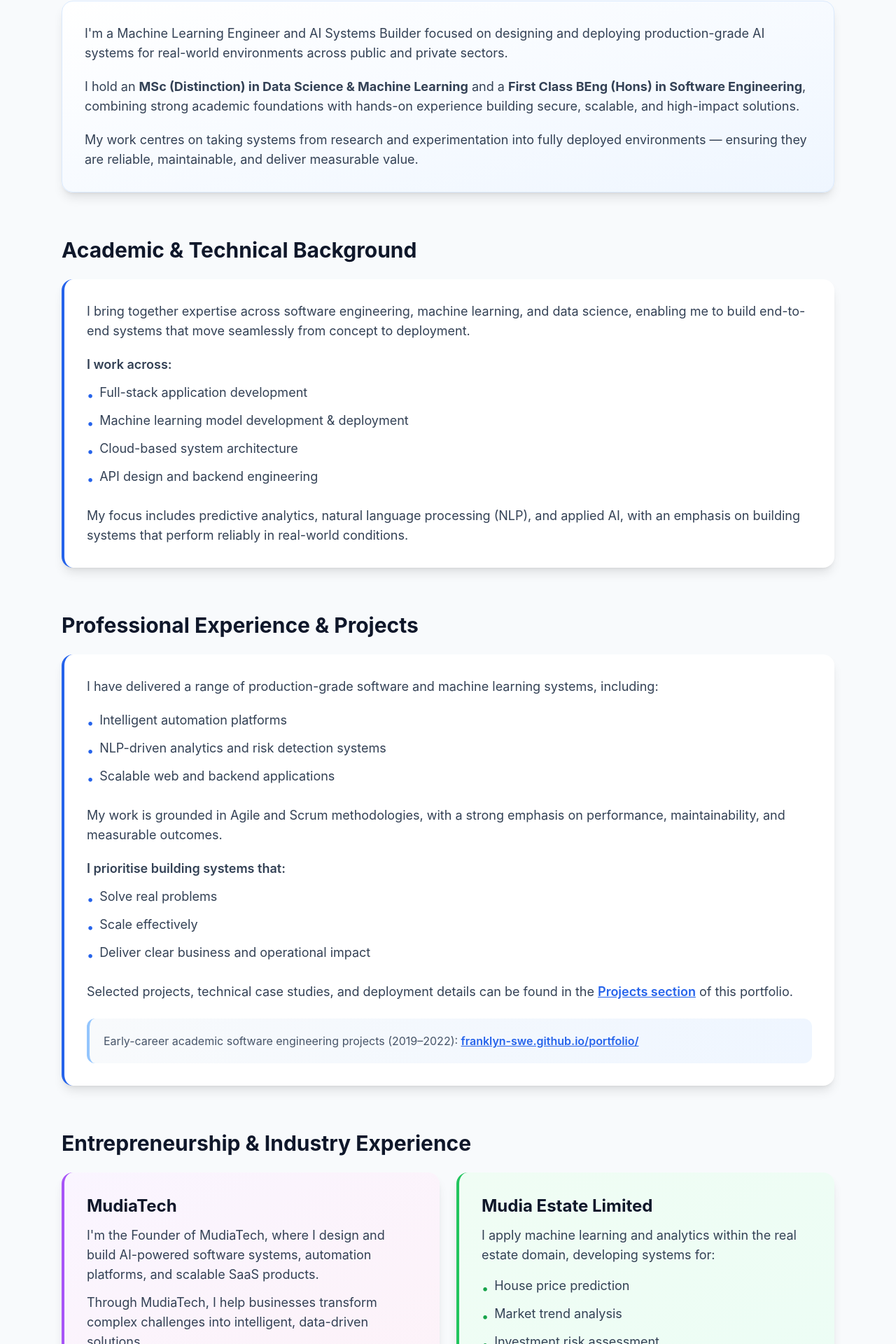
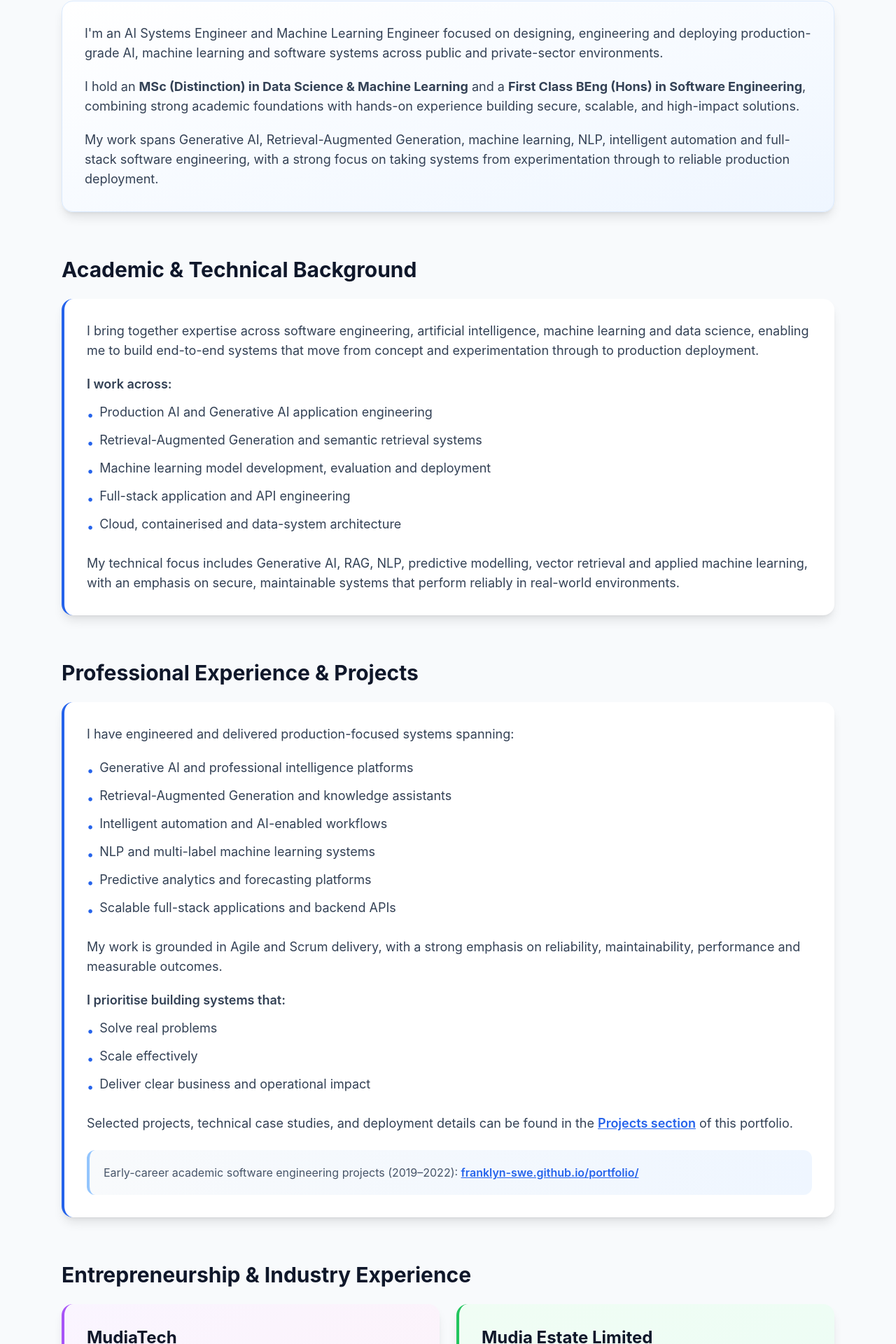
Before and after one commit to Franklyn-SWE/franklyn-portfolio, a React (Vite) app: page /about in a window 1280 px wide. Shown: the part 647-2567 px from the top of the page at 70% size. Built offline with nearby package versions, Linux system fonts and the light colour scheme.

Commit message:
content: refresh About page for current AI engineering profile

```diff
--- a/src/pages/About.jsx
+++ b/src/pages/About.jsx
@@ -30,9 +30,10 @@ export default function About() {
         </h2>
         <div className="bg-gradient-to-br from-white to-blue-50 p-6 md:p-8 rounded-2xl shadow-lg border border-blue-100">
           <p className="text-base md:text-lg text-slate-700 leading-relaxed mb-5">
-            I'm a Machine Learning Engineer and AI Systems Builder focused on
-            designing and deploying production-grade AI systems for real-world
-            environments across public and private sectors.
+            I'm an AI Systems Engineer and Machine Learning Engineer focused on
+            designing, engineering and deploying production-grade AI, machine
+            learning and software systems across public and private-sector
+            environments.
           </p>
           <p className="text-base md:text-lg text-slate-700 leading-relaxed mb-5">
             I hold an{" "}
@@ -45,9 +46,10 @@ export default function About() {
             building secure, scalable, and high-impact solutions.
           </p>
           <p className="text-base md:text-lg text-slate-700 leading-relaxed">
-            My work centres on taking systems from research and experimentation
-            into fully deployed environments &mdash; ensuring they are reliable,
-            maintainable, and deliver measurable value.
+            My work spans Generative AI, Retrieval-Augmented Generation,
+            machine learning, NLP, intelligent automation and full-stack
+            software engineering, with a strong focus on taking systems from
+            experimentation through to reliable production deployment.
           </p>
         </div>
       </section>
@@ -59,19 +61,21 @@ export default function About() {
         </h2>
         <div className="bg-white p-6 md:p-8 rounded-2xl shadow-lg border-l-4 border-blue-600">
           <p className="text-base md:text-lg text-slate-700 leading-relaxed mb-5">
-            I bring together expertise across software engineering, machine
-            learning, and data science, enabling me to build end-to-end systems
-            that move seamlessly from concept to deployment.
+            I bring together expertise across software engineering, artificial
+            intelligence, machine learning and data science, enabling me to
+            build end-to-end systems that move from concept and experimentation
+            through to production deployment.
           </p>
           <p className="text-base md:text-lg text-slate-700 font-semibold mb-3">
             I work across:
           </p>
           <ul className="space-y-2 mb-6">
             {[
-              "Full-stack application development",
-              "Machine learning model development & deployment",
-              "Cloud-based system architecture",
-              "API design and backend engineering",
+              "Production AI and Generative AI application engineering",
+              "Retrieval-Augmented Generation and semantic retrieval systems",
+              "Machine learning model development, evaluation and deployment",
+              "Full-stack application and API engineering",
+              "Cloud, containerised and data-system architecture",
             ].map((item) => (
               <li
                 key={item}
@@ -83,9 +87,10 @@ export default function About() {
             ))}
           </ul>
           <p className="text-base md:text-lg text-slate-700 leading-relaxed">
-            My focus includes predictive analytics, natural language processing
-            (NLP), and applied AI, with an emphasis on building systems that
-            perform reliably in real-world conditions.
+            My technical focus includes Generative AI, RAG, NLP, predictive
+            modelling, vector retrieval and applied machine learning, with an
+            emphasis on secure, maintainable systems that perform reliably in
+            real-world environments.
           </p>
         </div>
       </section>
@@ -97,14 +102,16 @@ export default function About() {
         </h2>
         <div className="bg-white p-6 md:p-8 rounded-2xl shadow-lg border-l-4 border-blue-600">
           <p className="text-base md:text-lg text-slate-700 leading-relaxed mb-5">
-            I have delivered a range of production-grade software and machine
-            learning systems, including:
+            I have engineered and delivered production-focused systems spanning:
           </p>
           <ul className="space-y-2 mb-6">
             {[
-              "Intelligent automation platforms",
-              "NLP-driven analytics and risk detection systems",
-              "Scalable web and backend applications",
+              "Generative AI and professional intelligence platforms",
+              "Retrieval-Augmented Generation and knowledge assistants",
+              "Intelligent automation and AI-enabled workflows",
+              "NLP and multi-label machine learning systems",
+              "Predictive analytics and forecasting platforms",
+              "Scalable full-stack applications and backend APIs",
             ].map((item) => (
               <li
                 key={item}
@@ -116,8 +123,9 @@ export default function About() {
             ))}
           </ul>
           <p className="text-base md:text-lg text-slate-700 leading-relaxed mb-5">
-            My work is grounded in Agile and Scrum methodologies, with a strong
-            emphasis on performance, maintainability, and measurable outcomes.
+            My work is grounded in Agile and Scrum delivery, with a strong
+            emphasis on reliability, maintainability, performance and measurable
+            outcomes.
           </p>
           <p className="text-base md:text-lg text-slate-700 font-semibold mb-3">
             I prioritise building systems that:
@@ -176,13 +184,14 @@ export default function About() {
               MudiaTech
             </h3>
             <p className="text-base md:text-lg text-slate-700 leading-relaxed mb-3">
-              I'm the Founder of MudiaTech, where I design and build AI-powered
-              software systems, automation platforms, and scalable SaaS
-              products.
+              I'm the Founder of MudiaTech, where I design and engineer
+              AI-powered software products, intelligent automation systems,
+              knowledge assistants and data-driven solutions.
             </p>
             <p className="text-base md:text-lg text-slate-700 leading-relaxed">
-              Through MudiaTech, I help businesses transform complex challenges
-              into intelligent, data-driven solutions.
+              Through MudiaTech, I focus on translating real business and
+              operational challenges into practical, scalable AI and software
+              systems.
             </p>
           </div>
           <div className="bg-gradient-to-br from-green-50 to-emerald-50 p-6 md:p-8 rounded-2xl shadow-lg border-l-4 border-green-500">
@@ -190,15 +199,16 @@ export default function About() {
               Mudia Estate Limited
             </h3>
             <p className="text-base md:text-lg text-slate-700 leading-relaxed mb-4">
-              I apply machine learning and analytics within the real estate
-              domain, developing systems for:
+              Through Mudia Estate Limited, I apply data science, machine
+              learning and analytics to property and investment decision-making,
+              including:
             </p>
             <ul className="space-y-2">
               {[
-                "House price prediction",
-                "Market trend analysis",
-                "Investment risk assessment",
-                "Customer sentiment analysis",
+                "Property price prediction and valuation",
+                "Market and trend analysis",
+                "Property deal assessment",
+                "Data-informed investment decision support",
               ].map((item) => (
                 <li
                   key={item}
@@ -220,9 +230,10 @@ export default function About() {
         </h2>
         <div className="bg-white p-6 md:p-8 rounded-2xl shadow-lg border-l-4 border-indigo-500">
           <p className="text-base md:text-lg text-slate-700 leading-relaxed mb-5">
-            I combine technical expertise with strategic thinking, working
-            effectively with multidisciplinary teams and stakeholders to deliver
-            scalable and maintainable systems.
+            I combine hands-on technical engineering with strategic thinking and
+            cross-functional collaboration, working with technical teams,
+            stakeholders and decision-makers to translate complex AI and
+            software concepts into practical, maintainable solutions.
           </p>
           <p className="text-base md:text-lg text-slate-700 font-semibold mb-3">
             My approach emphasises:
@@ -264,8 +275,8 @@ export default function About() {
               },
               {
                 icon: "\uD83D\uDE80",
-                title: "Applied Practice",
-                desc: "Applying data science and machine learning beyond theory",
+                title: "Applied AI Engineering",
+                desc: "Turning AI, machine learning and software concepts into production systems",
               },
               {
                 icon: "\uD83C\uDFD7\uFE0F",
@@ -291,9 +302,10 @@ export default function About() {
             ))}
           </div>
           <p className="text-base md:text-lg text-slate-700 leading-relaxed">
-            I am particularly motivated by work that sits at the intersection of
-            software engineering, machine learning, and data-informed
-            decision-making.
+            I am particularly motivated by work at the intersection of software
+            engineering, artificial intelligence, machine learning and
+            data-informed decision-making — especially where technology can
+            solve meaningful operational and business problems.
           </p>
         </div>
       </section>
--- a/src/pages/Recruiters.jsx
+++ b/src/pages/Recruiters.jsx
@@ -110,12 +110,16 @@ export default function Recruiters() {
           <FeaturedProjectListingCard
             title={
               <>
-                <img
-                  src="/images/MT_Logo_MAIN.png"
-                  alt=""
+                <span
+                  className="inline-flex h-7 w-7 overflow-hidden rounded-sm align-[-0.15em] mr-2"
                   aria-hidden="true"
-                  className="inline-block h-7 w-7 rounded-sm object-contain align-[-0.15em] mr-2"
-                />
+                >
+                  <img
+                    src="/images/MT_Logo_MAIN.png"
+                    alt=""
+                    className="h-7 w-7 scale-[3.5] object-contain"
+                  />
+                </span>
                 MudiaTech RAG Knowledge Assistant
               </>
             }
@@ -566,16 +570,6 @@ export default function Recruiters() {
               </div>
             </details>
 
-            <div>
-              <a
-                href="https://github.com/Franklyn-SWE/UK_HOUSE_PRICE_PREDICTION_V2"
-                target="_blank"
-                rel="noopener noreferrer"
-                className="text-purple-600 hover:text-purple-800 font-semibold"
-              >
-                💻 GitHub
-              </a>
-            </div>
           </div>
 
           {/* Real-Time Attendance Management System */}
```
